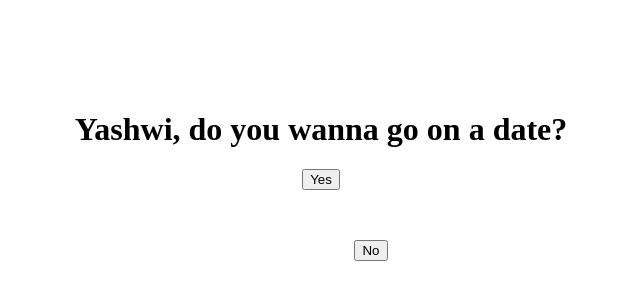
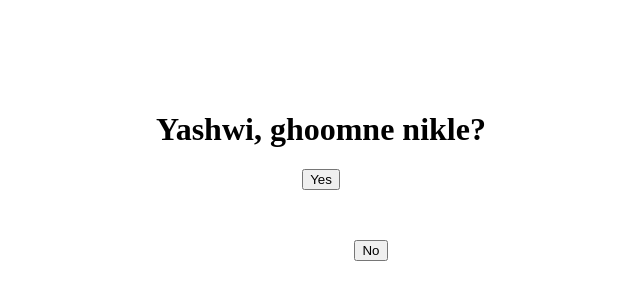
Before and after one commit to Angshuman171102/New-code, a plain HTML site: page index.html in a window 1280 px wide. Shown: the part 220-520 px from the top of the page, without its empty margins (319-959 px from the left). Drawn offline with Linux system fonts and the light colour scheme.

Commit message:
Update index.html

```diff
--- a/index.html
+++ b/index.html
@@ -46,7 +46,7 @@
   </script>
 </head>
 <body>
-  <h1>Yashwi, do you wanna go on a date?</h1>
+  <h1>Yashwi, ghoomne nikle?</h1>
   <button id="yesButton" onclick="askForDate()">Yes</button>
   <button id="noButton" onclick="askForDate()">No</button>
   <div id="result"></div>
```
